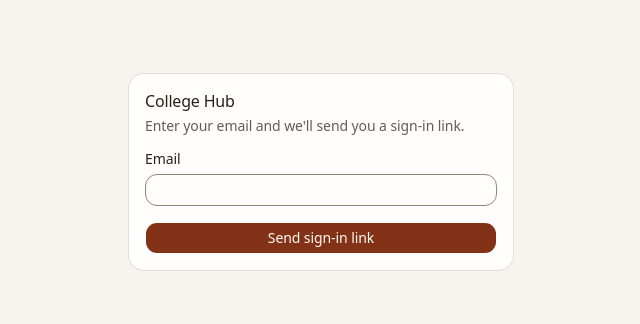
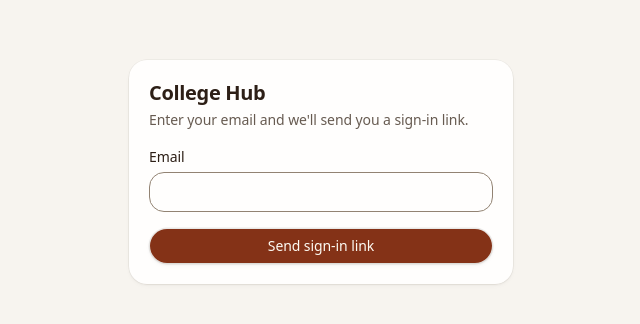
Before and after one commit to EvanK-h/college-hub, a Next.js app: page /login in a window 1280 px wide. Shown: the part 228-552 px from the top of the page, without its empty margins (319-959 px from the left). Built offline with nearby package versions, Linux system fonts and the light colour scheme.

Commit message:
Restyle button, card, input and dialog primitives
Capsule buttons with press-down feedback, softer shadowed cards, taller
inputs, and a dimmed sheet-style dialog that opens and closes on
interruptible spring transitions.

```diff
--- a/components/ui/button.tsx
+++ b/components/ui/button.tsx
@@ -3,13 +3,13 @@ import { cva, type VariantProps } from "class-variance-authority"
 import { cn } from "cn"
 
 const buttonVariants = cva(
-  "group/button inline-flex shrink-0 items-center justify-center rounded-lg border border-transparent bg-clip-padding text-sm font-medium whitespace-nowrap transition-all outline-none select-none focus-visible:border-ring focus-visible:ring-3 focus-visible:ring-ring/50 active:not-aria-[haspopup]:translate-y-px disabled:pointer-events-none disabled:opacity-50 aria-invalid:border-destructive aria-invalid:ring-3 aria-invalid:ring-destructive/20 dark:aria-invalid:border-destructive/50 dark:aria-invalid:ring-destructive/40 [&_svg]:pointer-events-none [&_svg]:shrink-0 [&_svg:not([class*='size-'])]:size-4",
+  "press group/button inline-flex shrink-0 items-center justify-center rounded-full border border-transparent bg-clip-padding text-sm font-medium whitespace-nowrap outline-none select-none focus-visible:ring-3 focus-visible:ring-ring/50 focus-visible:outline-none disabled:pointer-events-none disabled:opacity-50 aria-invalid:border-destructive aria-invalid:ring-3 aria-invalid:ring-destructive/20 dark:aria-invalid:border-destructive/50 dark:aria-invalid:ring-destructive/40 [&_svg]:pointer-events-none [&_svg]:shrink-0 [&_svg:not([class*='size-'])]:size-4",
   {
     variants: {
       variant: {
-        default: "bg-primary text-primary-foreground hover:bg-primary/80",
+        default: "bg-primary text-primary-foreground shadow-card hover:bg-primary/90 active:bg-primary/80",
         outline:
-          "border-border bg-background hover:bg-muted hover:text-foreground aria-expanded:bg-muted aria-expanded:text-foreground dark:border-input dark:bg-input/30 dark:hover:bg-input/50",
+          "bg-card text-foreground shadow-card hover:bg-muted aria-expanded:bg-muted dark:bg-secondary dark:hover:bg-secondary/80",
         secondary:
           "bg-secondary text-secondary-foreground hover:bg-[color-mix(in_oklch,var(--secondary),var(--foreground)_5%)] aria-expanded:bg-secondary aria-expanded:text-secondary-foreground",
         ghost:
@@ -20,16 +20,16 @@ const buttonVariants = cva(
       },
       size: {
         default:
-          "h-8 gap-1.5 px-2.5 has-data-[icon=inline-end]:pr-2 has-data-[icon=inline-start]:pl-2",
-        xs: "h-6 gap-1 rounded-[min(var(--radius-md),10px)] px-2 text-xs in-data-[slot=button-group]:rounded-lg has-data-[icon=inline-end]:pr-1.5 has-data-[icon=inline-start]:pl-1.5 [&_svg:not([class*='size-'])]:size-3",
-        sm: "h-7 gap-1 rounded-[min(var(--radius-md),12px)] px-2.5 text-[0.8rem] in-data-[slot=button-group]:rounded-lg has-data-[icon=inline-end]:pr-1.5 has-data-[icon=inline-start]:pl-1.5 [&_svg:not([class*='size-'])]:size-3.5",
-        lg: "h-9 gap-1.5 px-2.5 has-data-[icon=inline-end]:pr-2 has-data-[icon=inline-start]:pl-2",
-        icon: "size-8",
+          "h-9 gap-1.5 px-4 has-data-[icon=inline-end]:pr-3 has-data-[icon=inline-start]:pl-3",
+        xs: "h-6 gap-1 px-2.5 text-xs in-data-[slot=button-group]:rounded-lg has-data-[icon=inline-end]:pr-1.5 has-data-[icon=inline-start]:pl-1.5 [&_svg:not([class*='size-'])]:size-3",
+        sm: "h-8 gap-1 px-3 text-[0.8125rem] in-data-[slot=button-group]:rounded-lg has-data-[icon=inline-end]:pr-1.5 has-data-[icon=inline-start]:pl-1.5 [&_svg:not([class*='size-'])]:size-3.5",
+        lg: "h-11 gap-2 px-5 text-[0.9375rem] has-data-[icon=inline-end]:pr-4 has-data-[icon=inline-start]:pl-4",
+        icon: "size-9",
         "icon-xs":
-          "size-6 rounded-[min(var(--radius-md),10px)] in-data-[slot=button-group]:rounded-lg [&_svg:not([class*='size-'])]:size-3",
+          "size-6 in-data-[slot=button-group]:rounded-lg [&_svg:not([class*='size-'])]:size-3",
         "icon-sm":
-          "size-7 rounded-[min(var(--radius-md),12px)] in-data-[slot=button-group]:rounded-lg",
-        "icon-lg": "size-9",
+          "size-8 in-data-[slot=button-group]:rounded-lg",
+        "icon-lg": "size-11",
       },
     },
     defaultVariants: {
--- a/components/ui/card.tsx
+++ b/components/ui/card.tsx
@@ -11,7 +11,7 @@ function Card({
       data-slot="card"
       data-size={size}
       className={cn(
-        "group/card flex flex-col gap-(--card-spacing) overflow-hidden rounded-xl bg-card py-(--card-spacing) text-sm text-card-foreground ring-1 ring-foreground/10 [--card-spacing:--spacing(4)] has-data-[slot=card-footer]:pb-0 has-[>img:first-child]:pt-0 data-[size=sm]:[--card-spacing:--spacing(3)] data-[size=sm]:has-data-[slot=card-footer]:pb-0 *:[img:first-child]:rounded-t-xl *:[img:last-child]:rounded-b-xl",
+        "group/card flex flex-col gap-(--card-spacing) overflow-hidden rounded-2xl bg-card py-(--card-spacing) text-sm text-card-foreground shadow-card [--card-spacing:--spacing(5)] has-data-[slot=card-footer]:pb-0 has-[>img:first-child]:pt-0 data-[size=sm]:[--card-spacing:--spacing(3)] data-[size=sm]:has-data-[slot=card-footer]:pb-0 *:[img:first-child]:rounded-t-2xl *:[img:last-child]:rounded-b-2xl",
         className
       )}
       {...props}
@@ -24,7 +24,7 @@ function CardHeader({ className, ...props }: React.ComponentProps<"div">) {
     <div
       data-slot="card-header"
       className={cn(
-        "group/card-header @container/card-header grid auto-rows-min items-start gap-1 rounded-t-xl px-(--card-spacing) has-data-[slot=card-action]:grid-cols-[1fr_auto] has-data-[slot=card-description]:grid-rows-[auto_auto] [.border-b]:pb-(--card-spacing)",
+        "group/card-header @container/card-header grid auto-rows-min items-start gap-1 rounded-t-2xl px-(--card-spacing) has-data-[slot=card-action]:grid-cols-[1fr_auto] has-data-[slot=card-description]:grid-rows-[auto_auto] [.border-b]:pb-(--card-spacing)",
         className
       )}
       {...props}
@@ -37,7 +37,7 @@ function CardTitle({ className, ...props }: React.ComponentProps<"div">) {
     <div
       data-slot="card-title"
       className={cn(
-        "font-heading text-base leading-snug font-medium group-data-[size=sm]/card:text-sm",
+        "font-heading text-title-3 group-data-[size=sm]/card:text-headline",
         className
       )}
       {...props}
@@ -83,7 +83,7 @@ function CardFooter({ className, ...props }: React.ComponentProps<"div">) {
     <div
       data-slot="card-footer"
       className={cn(
-        "flex items-center rounded-b-xl border-t bg-muted/50 p-(--card-spacing)",
+        "flex items-center rounded-b-2xl border-t border-separator bg-muted/50 p-(--card-spacing)",
         className
       )}
       {...props}
--- a/components/ui/dialog.tsx
+++ b/components/ui/dialog.tsx
@@ -31,7 +31,7 @@ function DialogOverlay({
     <DialogPrimitive.Backdrop
       data-slot="dialog-overlay"
       className={cn(
-        "fixed inset-0 isolate z-50 bg-black/10 duration-100 supports-backdrop-filter:backdrop-blur-xs data-open:animate-in data-open:fade-in-0 data-closed:animate-out data-closed:fade-out-0",
+        "fixed inset-0 isolate z-50 bg-black/30 transition-opacity duration-300 ease-out data-ending-style:opacity-0 data-starting-style:opacity-0 dark:bg-black/50",
         className
       )}
       {...props}
@@ -53,7 +53,7 @@ function DialogContent({
       <DialogPrimitive.Popup
         data-slot="dialog-content"
         className={cn(
-          "fixed top-1/2 left-1/2 z-50 grid w-full max-w-[calc(100%-2rem)] -translate-x-1/2 -translate-y-1/2 gap-4 rounded-xl bg-popover p-4 text-sm text-popover-foreground ring-1 ring-foreground/10 duration-100 outline-none sm:max-w-sm data-open:animate-in data-open:fade-in-0 data-open:zoom-in-95 data-closed:animate-out data-closed:fade-out-0 data-closed:zoom-out-95",
+          "fixed top-1/2 left-1/2 z-50 grid w-full max-w-[calc(100%-2rem)] -translate-x-1/2 -translate-y-1/2 gap-5 rounded-3xl bg-popover p-6 text-sm text-popover-foreground shadow-sheet outline-none sm:max-w-md transition-[scale,opacity,filter] duration-500 ease-spring data-starting-style:scale-[0.94] data-starting-style:opacity-0 data-starting-style:blur-sm data-ending-style:scale-[0.96] data-ending-style:opacity-0 data-ending-style:duration-200 data-ending-style:ease-out",
           className
         )}
         {...props}
@@ -65,7 +65,7 @@ function DialogContent({
             render={
               <Button
                 variant="ghost"
-                className="absolute top-2 right-2"
+                className="absolute top-4 right-4 bg-muted text-muted-foreground hover:bg-secondary hover:text-foreground"
                 size="icon-sm"
               />
             }
@@ -102,7 +102,7 @@ function DialogFooter({
     <div
       data-slot="dialog-footer"
       className={cn(
-        "-mx-4 -mb-4 flex flex-col-reverse gap-2 rounded-b-xl border-t bg-muted/50 p-4 sm:flex-row sm:justify-end",
+        "flex flex-col-reverse gap-2 pt-1 sm:flex-row sm:justify-end",
         className
       )}
       {...props}
@@ -122,7 +122,7 @@ function DialogTitle({ className, ...props }: DialogPrimitive.Title.Props) {
     <DialogPrimitive.Title
       data-slot="dialog-title"
       className={cn(
-        "font-heading text-base leading-none font-medium",
+        "font-heading text-title-3 pr-10",
         className
       )}
       {...props}
--- a/components/ui/input.tsx
+++ b/components/ui/input.tsx
@@ -8,7 +8,7 @@ function Input({ className, type, ...props }: React.ComponentProps<"input">) {
       type={type}
       data-slot="input"
       className={cn(
-        "h-8 w-full min-w-0 rounded-lg border border-input bg-transparent px-2.5 py-1 text-base transition-colors outline-none file:inline-flex file:h-6 file:border-0 file:bg-transparent file:text-sm file:font-medium file:text-foreground placeholder:text-muted-foreground focus-visible:border-ring focus-visible:ring-3 focus-visible:ring-ring/50 disabled:pointer-events-none disabled:cursor-not-allowed disabled:bg-input/50 disabled:opacity-50 aria-invalid:border-destructive aria-invalid:ring-3 aria-invalid:ring-destructive/20 md:text-sm dark:bg-input/30 dark:disabled:bg-input/80 dark:aria-invalid:border-destructive/50 dark:aria-invalid:ring-destructive/40",
+        "h-10 w-full min-w-0 rounded-xl border border-input bg-card px-3 py-1 text-base transition-[border-color,box-shadow] outline-none file:inline-flex file:h-6 file:border-0 file:bg-transparent file:text-sm file:font-medium file:text-foreground placeholder:text-muted-foreground focus-visible:border-ring focus-visible:ring-4 focus-visible:ring-ring/25 focus-visible:outline-none disabled:pointer-events-none disabled:cursor-not-allowed disabled:bg-input/50 disabled:opacity-50 aria-invalid:border-destructive aria-invalid:ring-3 aria-invalid:ring-destructive/20 md:text-sm dark:bg-muted dark:disabled:bg-input/80 dark:aria-invalid:border-destructive/50 dark:aria-invalid:ring-destructive/40",
         className
       )}
       {...props}
```
